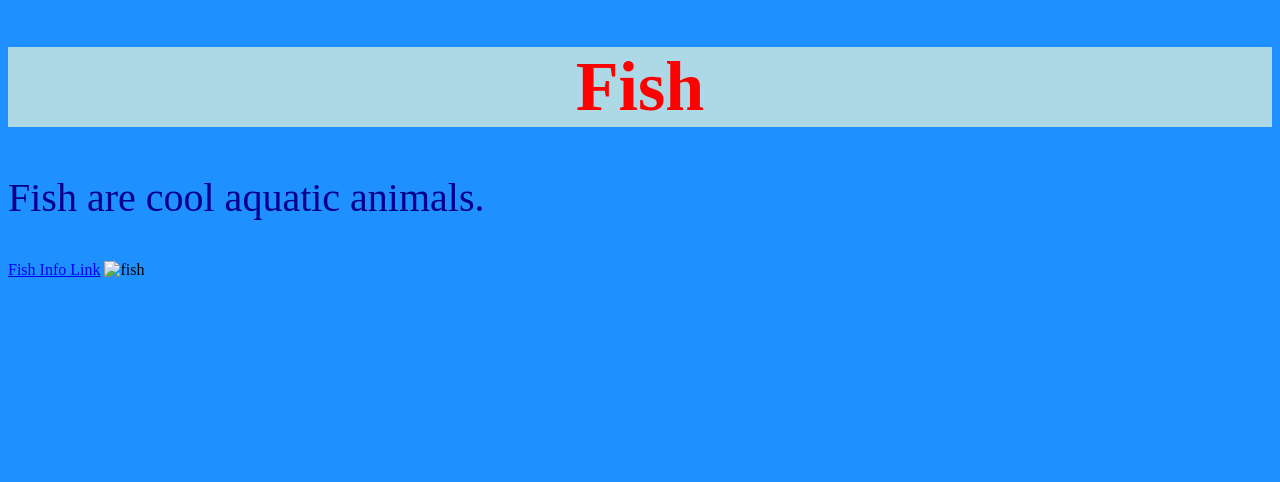
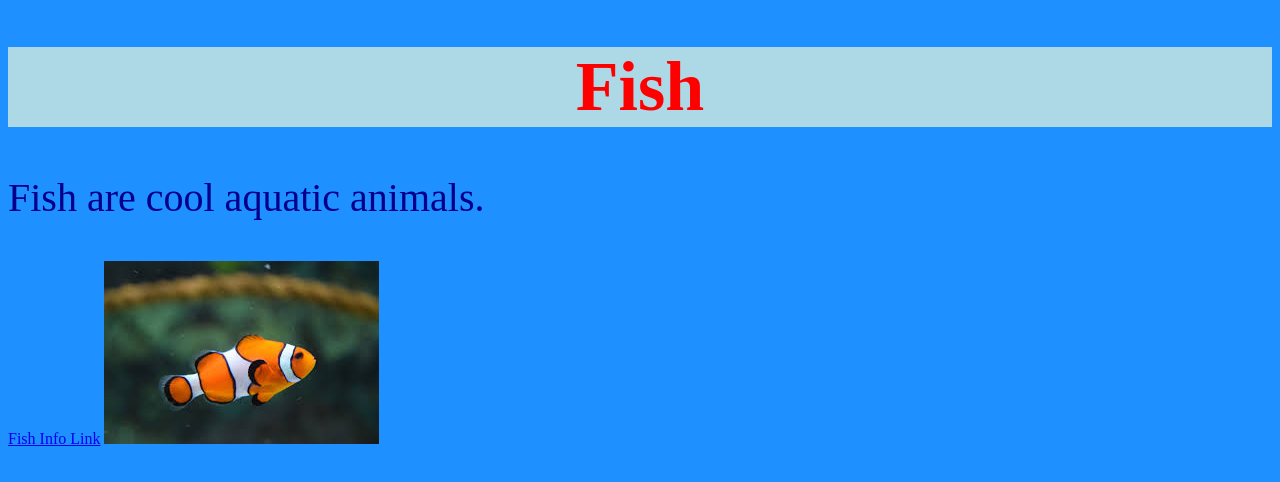
Before and after one commit to BluPeng/Fish, a plain HTML site: page index.html in a window 1280 px wide. Drawn offline with Linux system fonts and the light colour scheme.

Commit message:
Update index.html

```diff
--- a/index.html
+++ b/index.html
@@ -7,6 +7,6 @@
   <h1>Fish</h1>
   <p>Fish are cool aquatic animals.</p>
   <a href="https://en.wikipedia.org/wiki/Fish">Fish Info Link</a>
-  <img src="fish.jpeg" alt = "fish">
+  <img src="fish.jpg" alt = "fish">
 </body>
 </html>
```
